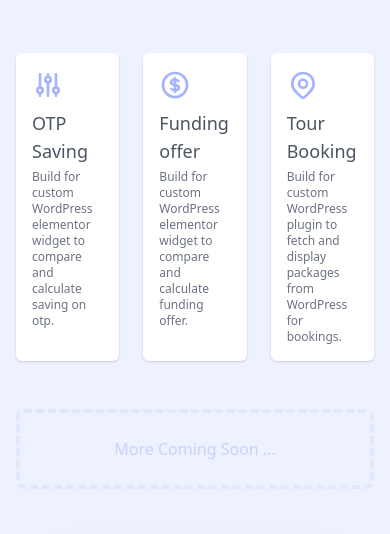
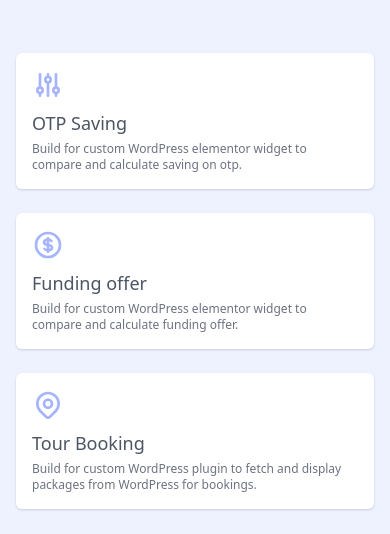
Before and after one commit to lubusIN/alpinetrails, a website: page index.html in a window 390 px wide. Shown: the part 241-775 px from the top of the page. Drawn offline with nearby package versions, Linux system fonts and the light colour scheme; files that its build step writes are made by us from their sources; a web font is replaced by a local one.

Commit message:
Fix landing grid on for mobile

```diff
--- a/index.html
+++ b/index.html
@@ -41,7 +41,7 @@
 
         <!-- Trails -->
         <div class="container max-w-3xl mx-auto mb-12">
-            <div class="grid grid-cols-3 gap-6">
+            <div class="grid grid-cols-1 gap-6 md:grid-cols-3">
                 <!-- OTP Savings -->
                 <div class="p-4 bg-white rounded-md shadow hover:bg-indigo-100">
                     <a href="otp-saving.html">
```
